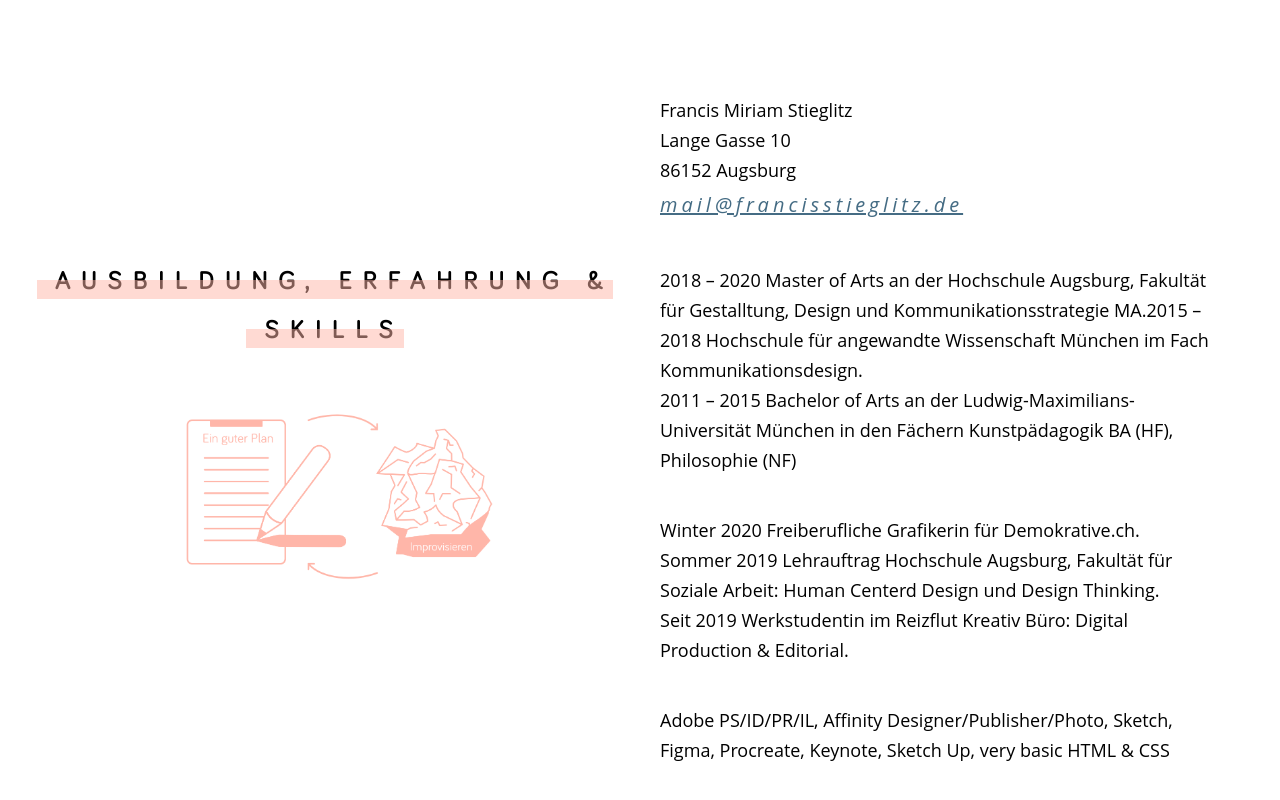
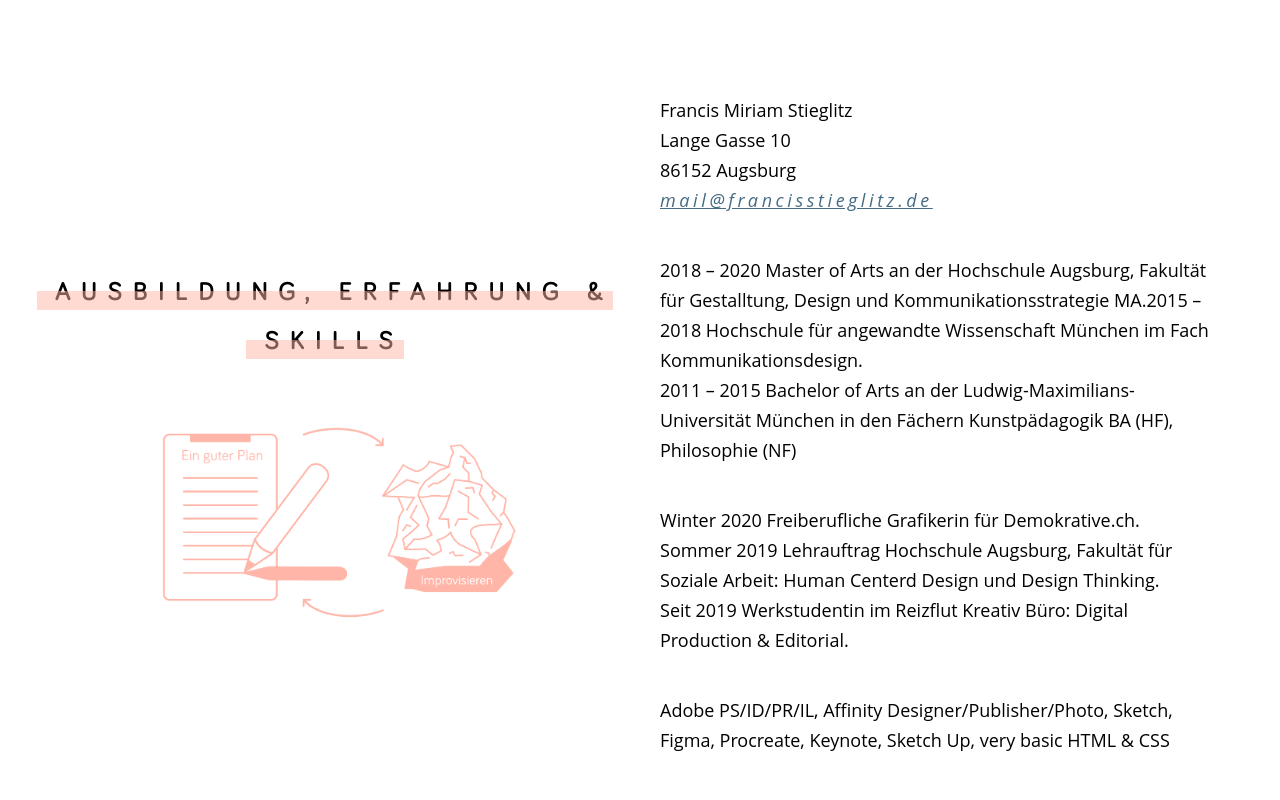
Before and after one commit to francisMiriam/portfolio2021, a website built with Parcel: page index.html in a window 1280 px wide. Shown: the part 6079-6879 px from the top of the page. Built offline with nearby package versions, Linux system fonts and the light colour scheme.

Commit message:
feat: ads missing link style

```diff
--- a/index.html
+++ b/index.html
@@ -324,7 +324,7 @@
               <div class="layout-image">
                 <div class="image-vita">
                   <img
-                    class="image-img"
+                    class="image-vita-img"
                     src="./assets/images/plan.png"
                     alt="Ein guter Plan / Improvisieren"
                   />
@@ -339,7 +339,7 @@
                   Francis Miriam Stieglitz <br />
                   Lange Gasse 10<br />
                   86152 Augsburg<br />
-                  <a class="link-secondary-medium" href=""
+                  <a class="link-secondary-small" href=""
                     >mail@francisstieglitz.de</a
                   >
                 </p>
--- a/styles/main.css
+++ b/styles/main.css
@@ -66,8 +66,6 @@ a {
   margin-bottom: 0;
 }
 
-
-
 .image {
   mix-blend-mode: normal;
 
@@ -80,16 +78,20 @@ a {
   margin-bottom: 6rem;
   margin-left: 3rem;
 
-  width: calc(100% - 3rem) ;
+  width: calc(100% - 3rem);
 }
 
 .image-vita {
+  width: calc(100% - 3rem);
   mix-blend-mode: normal;
   display: flex;
   justify-content: center;
   align-items: center;
-  margin-bottom: 6rem;
   margin-left: 3rem;
+}
+
+.image-vita-img {
+  width: 75%;
 }
 
 .image-img {
@@ -124,7 +126,6 @@ a {
   box-shadow: var(--fs-shadow-down);
   margin-bottom: 3rem;
 }
-
 
 /* Spacer */
 
@@ -190,7 +191,6 @@ a {
 .text-color-secondary {
   color: var(--fs-color-font-secondary);
 }
-
 
 /*
  *
@@ -308,6 +308,22 @@ a {
 }
 
 /* Link Secondary */
+.link-secondary-small {
+  font-size: 1.8rem;
+  line-height: 3rem;
+  text-decoration-line: underline;
+  color: var(--fs-color-link-light);
+
+  font-style: italic;
+  letter-spacing: 0.2em;
+  text-decoration-line: underline;
+  color: var(--fs-color-link-secondary);
+}
+
+.link-secondary-small:hover {
+  text-shadow: -2px 1px 2px rgba(0, 0, 0, 0.5);
+}
+
 .link-secondary-medium {
   font-style: italic;
   font-size: 2rem;
@@ -376,7 +392,6 @@ a {
 
   color: var(--fs-color-font-dark);
 
-
   background: var(--fs-color-font-primary);
   box-shadow: var(--fs-button-shadow);
 }
```
